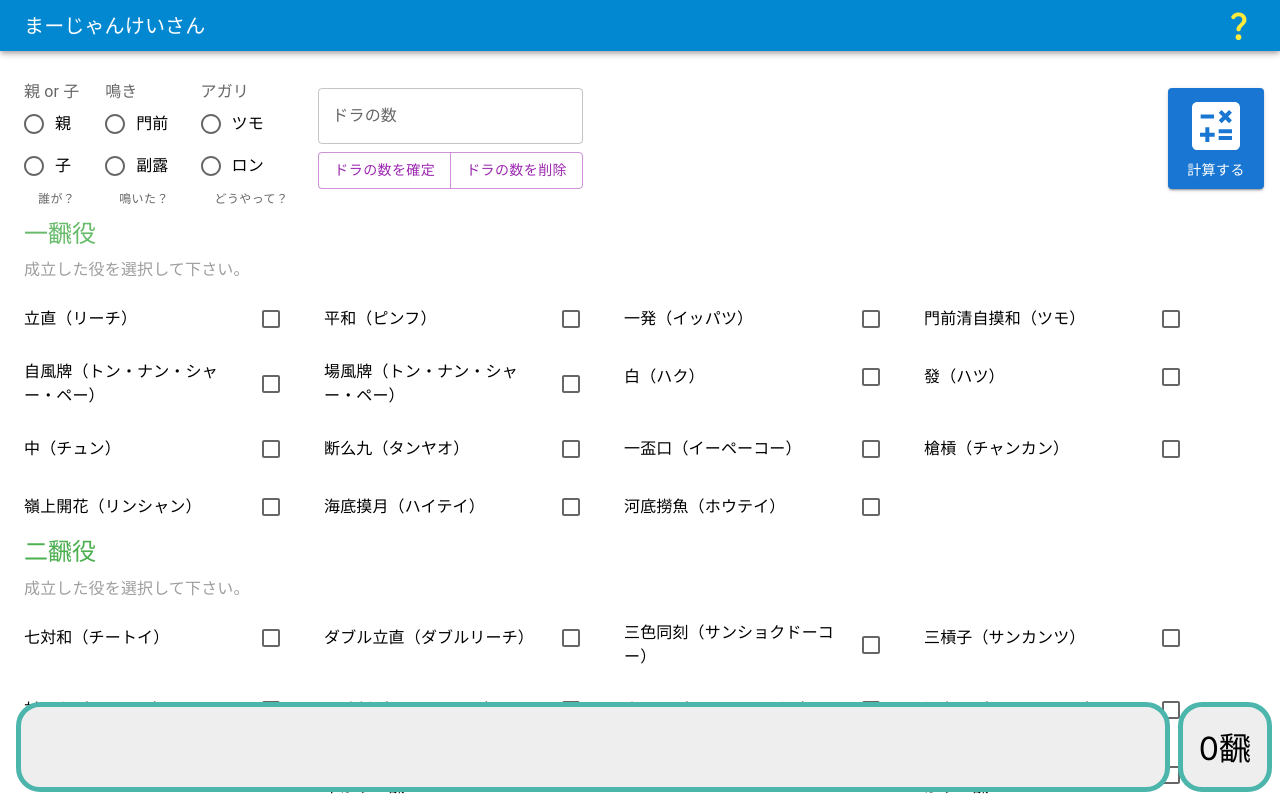
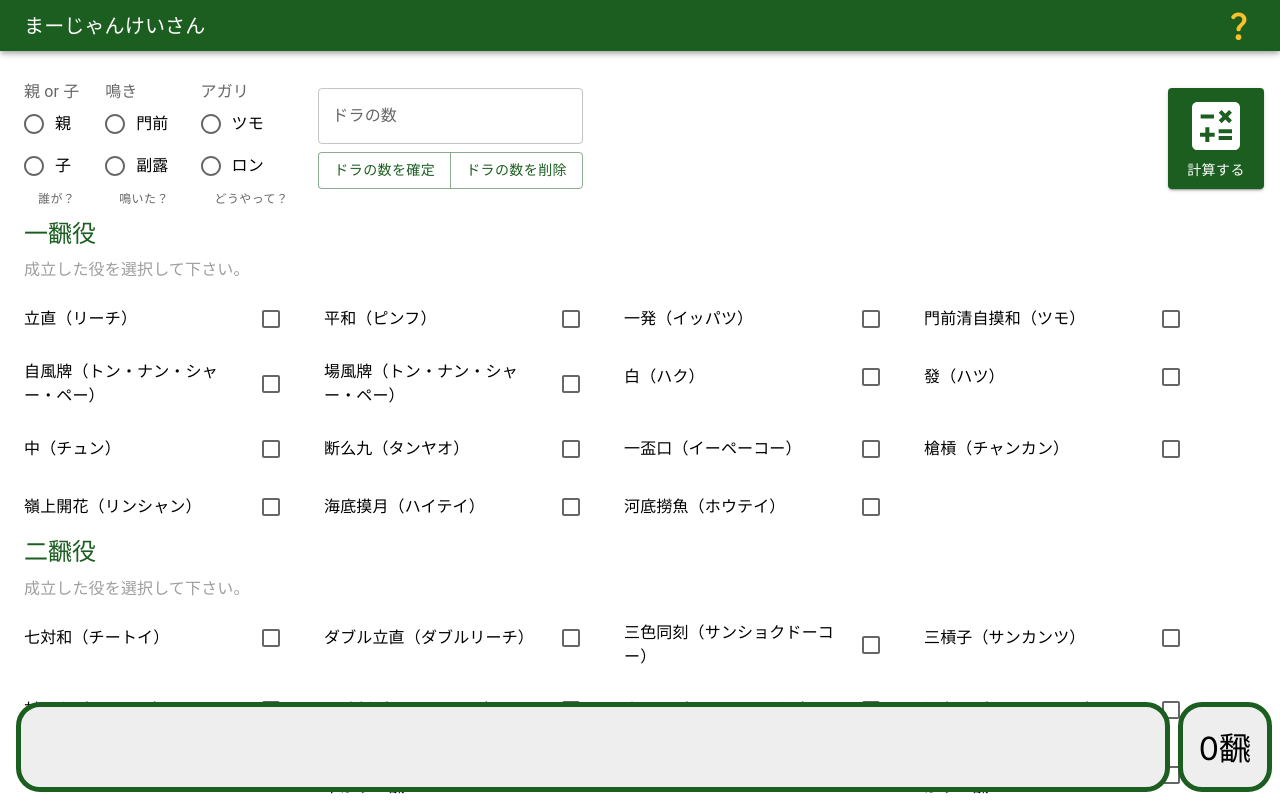
Before and after one commit to i068edo/mj-app, a Next.js app: page / in a window 1280 px wide. Shown: the top 800 px of the page. Built offline with nearby package versions, Linux system fonts and the light colour scheme.

Commit message:
カラーパレットを追加

```diff
--- a/src/app/AppBar.js
+++ b/src/app/AppBar.js
@@ -21,18 +21,18 @@ export default function ButtonAppBar() {
   }
   return (
     <Box sx={{ flexGrow: 1, mb: 10 }} >
-      <AppBar position='fixed' color='info' enableColorOnDark >
+      <AppBar position='fixed' color='primary' enableColorOnDark >
 
         <Box display='flex' justifyContent='space-between' sx={{ml:2, mr: 2}}>
 
           <Button onClick={backButtonClick}>
-            <Typography variant="h6" component="div" color='white'>
+            <Typography variant="h6" component="div" color='font'>
               まーじゃんけいさん
             </Typography>
           </Button>
 
           <IconButton onClick={handleOpen}>
-            < QuestionMarkRoundedIcon fontSize="large" sx={{ color: yellow[500] }} />
+            < QuestionMarkRoundedIcon fontSize="large" color='secondary' />
           </IconButton>
 
         </Box>
--- a/src/app/fu/FuResult.js
+++ b/src/app/fu/FuResult.js
@@ -1,19 +1,19 @@
 import * as React from 'react';
 import Box from '@mui/material/Box';
-import { teal, grey } from '@mui/material/colors';
+import { useTheme } from '@mui/material/styles';
 
 export default function FuResult({ fu }) {
-
+    const theme = useTheme();
 
     return (
 
             <Box sx={{
                 minWidth: 75,
                 maxHeight: 50,
-                backgroundColor: grey[200],
+                backgroundColor: theme.palette.resultDisplay,
                 border: 5,
                 borderRadius: 6,
-                borderColor: teal[300],
+                borderColor: theme.palette.primary.main,
                 p: 2,
                 display: 'flex',
                 justifyContent: 'end',
--- a/src/app/page.js
+++ b/src/app/page.js
@@ -2,12 +2,33 @@
 import * as React from 'react';
 import { useState } from 'react';
 import {useReducer} from 'react'
+import { ThemeProvider, createTheme } from '@mui/material/styles';
 
 import AppBar from './AppBar';
 import YakuField from './yaku/YakuField';
 import FuField from './fu/FuField';
 import ResultField from './result/ResultField';
 import { render } from 'react-dom';
+
+const theme = createTheme({
+  palette: {
+    primary: {
+      light: '#124116',
+      main: '#1b5e20',
+      dark: '#487e4c',
+      contrastText: '#fff',
+    },
+    secondary: {
+      light: '#af861f',
+      main: '#fbc02d',
+      dark: '#fbcc57',
+      contrastText: '#fff',
+    },
+    resultDisplay: '#eeeeee',
+    font: '#fff',
+    information: '#9e9e9e',
+  },
+});
 
 
 function ParentField(props) {
@@ -93,9 +114,9 @@ export default function Home() {
   const [visibleResultField, setVisibleResultField] = useState(false);
 
   return (
+    <ThemeProvider theme={theme}>
       <main className="body">
         <AppBar />
-
         <ParentField {...{
           visibleYakuField,
           setVisibleYakuField,
@@ -103,8 +124,8 @@ export default function Home() {
           setVisibleFuField,
           visibleResultField,
           setVisibleResultField
-      }}
-      />
+        }}/>
       </main>
+    </ThemeProvider>
   )
 }
--- a/src/app/yaku/DoraCount.js
+++ b/src/app/yaku/DoraCount.js
@@ -48,7 +48,7 @@ export default function DoraCount(props) {
         label="ドラの数"
         type="number"
         variant="outlined"
-        color="secondary"
+        color="primary"
         value={dora}
         onChange={updateDora}
         error={doraError}
@@ -56,7 +56,7 @@ export default function DoraCount(props) {
         sx={{ mt: 1, mb: 1 }}
       />
 
-      <ButtonGroup variant="outlined" color="secondary">
+      <ButtonGroup variant="outlined" color="primary">
         <Button onClick={confirmDora} >ドラの数を確定</Button>
         <Button onClick={deleteDora} >ドラの数を削除</Button>
       </ButtonGroup>
--- a/src/app/yaku/YakuList.js
+++ b/src/app/yaku/YakuList.js
@@ -3,7 +3,7 @@ import Box from '@mui/material/Box';
 import Grid from '@mui/material/Grid';
 import YakuListItem from './YakuListItem';
 import Typography from '@mui/material/Typography';
-import { green, grey } from '@mui/material/colors';
+import { grey } from '@mui/material/colors';
 
 
 export default function YakuList(props) {
@@ -17,8 +17,8 @@ export default function YakuList(props) {
     <Box sx={{ml:1}}>
       <Box sx={{ flexGrow: 1 }}>
         <nav aria-label="一飜">
-          <Typography gutterBottom variant="h5" component="div" color={green[400]} >一飜役</Typography>
-          <Typography gutterBottom variant="body1" sx={{mb:3}} color={grey[500]} >成立した役を選択して下さい。</Typography>
+          <Typography gutterBottom variant="h5" component="div" color='primary' >一飜役</Typography>
+          <Typography gutterBottom variant="body1" sx={{mb:3}} color='information' >成立した役を選択して下さい。</Typography>
           <Grid container spacing={2}>
             {yakuNameList1.map((yaku, index) => (
               <YakuListItem key={index} yaku={yaku} hanCount={1}
@@ -30,8 +30,8 @@ export default function YakuList(props) {
 
       <Box sx={{ flexGrow: 1 }}>
         <nav aria-label="二飜">
-          <Typography gutterBottom variant="h5" component="div" color={green[500]}>二飜役</Typography>
-          <Typography gutterBottom variant="body1" sx={{mb:3}} color={grey[500]} >成立した役を選択して下さい。</Typography>
+          <Typography gutterBottom variant="h5" component="div" color='primary'>二飜役</Typography>
+          <Typography gutterBottom variant="body1" sx={{mb:3}} color='information' >成立した役を選択して下さい。</Typography>
           <Grid container spacing={2}>
             {yakuNameList2.map((yaku, index) => (
               <YakuListItem key={index} yaku={yaku} hanCount={2}
@@ -43,8 +43,8 @@ export default function YakuList(props) {
 
       <Box sx={{ flexGrow: 1 }}>
         <nav aria-label="三飜">
-          <Typography gutterBottom variant="h5" component="div" color={green[600]}>三飜役</Typography>
-          <Typography gutterBottom variant="body1" sx={{mb:3}} color={grey[500]} >成立した役を選択して下さい。</Typography>
+          <Typography gutterBottom variant="h5" component="div" color='primary'>三飜役</Typography>
+          <Typography gutterBottom variant="body1" sx={{mb:3}} color='information' >成立した役を選択して下さい。</Typography>
           <Grid container spacing={2}>
             {yakuNameList3.map((yaku, index) => (
               <YakuListItem key={index} yaku={yaku} hanCount={3}
@@ -56,8 +56,8 @@ export default function YakuList(props) {
 
       <Box sx={{ flexGrow: 1 }}>
         <nav aria-label="六飜">
-          <Typography gutterBottom variant="h5" component="div" color={green[700]}>六飜役</Typography>
-          <Typography gutterBottom variant="body1" sx={{mb:3}} color={grey[500]}>成立した役を選択して下さい。</Typography>
+          <Typography gutterBottom variant="h5" component="div" color='primary'>六飜役</Typography>
+          <Typography gutterBottom variant="body1" sx={{mb:3}} color='information'>成立した役を選択して下さい。</Typography>
           <Grid container spacing={2}>
             {yakuNameList6.map((yaku, index) => (
               <YakuListItem key={index} yaku={yaku} hanCount={6}
@@ -69,8 +69,8 @@ export default function YakuList(props) {
 
       <Box sx={{ flexGrow: 1 }}>
         <nav aria-label="役満">
-          <Typography gutterBottom variant="h5" component="div" color={green[800]}>役満</Typography>
-          <Typography gutterBottom variant="body1" sx={{mb:3}} color={grey[500]}>成立した役を選択して下さい。</Typography>
+          <Typography gutterBottom variant="h5" component="div" color='primary'>役満</Typography>
+          <Typography gutterBottom variant="body1" sx={{mb:3}} color='information'>成立した役を選択して下さい。</Typography>
           <Grid container spacing={2}>
             {yakumanNameList.map((yaku, index) => (
               <YakuListItem key={index} yaku={yaku} yakumanCount={1}
@@ -82,8 +82,8 @@ export default function YakuList(props) {
 
       <Box sx={{ flexGrow: 1 }}>
         <nav aria-label="２倍役満">
-          <Typography gutterBottom variant="h5" component="div" color={green[900]}>２倍役満</Typography>
-          <Typography gutterBottom variant="body1" sx={{mb:3}} color={grey[500]} >成立した役を選択して下さい。</Typography>
+          <Typography gutterBottom variant="h5" component="div" color='primary'>２倍役満</Typography>
+          <Typography gutterBottom variant="body1" sx={{mb:3}} color='information' >成立した役を選択して下さい。</Typography>
           <Grid container spacing={2}>
             {yakumanNameList2.map((yaku, index) => (
               <YakuListItem key={index} yaku={yaku} yakumanCount={2}
--- a/src/app/yaku/YakuResult.js
+++ b/src/app/yaku/YakuResult.js
@@ -2,19 +2,21 @@ import * as React from 'react';
 import { useState } from 'react';
 import Box from '@mui/material/Box';
 import { teal ,grey, deepOrange } from '@mui/material/colors';
+import { useTheme } from '@mui/material/styles';
 
 export default function YakuResult( props ) {
     const { han, yakuman, yakuList } = props;
+    const theme = useTheme();
 
 
     return (
         <Box display='flex'  sx={{ position: "sticky", bottom: 0, pb: 1 }}>
 
             <Box sx={{
-                backgroundColor: grey[200],
+                backgroundColor: theme.palette.resultDisplay,
                 border: 5,
                 borderRadius: 6,
-                borderColor: teal[300],
+                borderColor: theme.palette.primary.main,
                 p: 1,
                 mr: 1,
                 display: 'flex',
@@ -28,10 +30,10 @@ export default function YakuResult( props ) {
 
             { (yakuman > 0) &&
             <Box sx={{
-                backgroundColor: grey[200],
+                backgroundColor: theme.palette.resultDisplay,
                 border: 5,
                 borderRadius: 6,
-                borderColor: deepOrange[500],
+                borderColor: theme.palette.secondary.main,
                 p: 2,
                 fontSize: '2rem',
                 whiteSpace: 'nowrap'
@@ -42,10 +44,10 @@ export default function YakuResult( props ) {
 
             { (yakuman == 0) &&
             <Box sx={{
-                backgroundColor: grey[200],
+                backgroundColor: theme.palette.resultDisplay,
                 border: 5,
                 borderRadius: 6,
-                borderColor: teal[300],
+                borderColor: theme.palette.primary.main,
                 p: 2,
                 fontSize: '2rem',
                 whiteSpace: 'nowrap'
```
Lines whose indentation alone changed are shown as unchanged.
